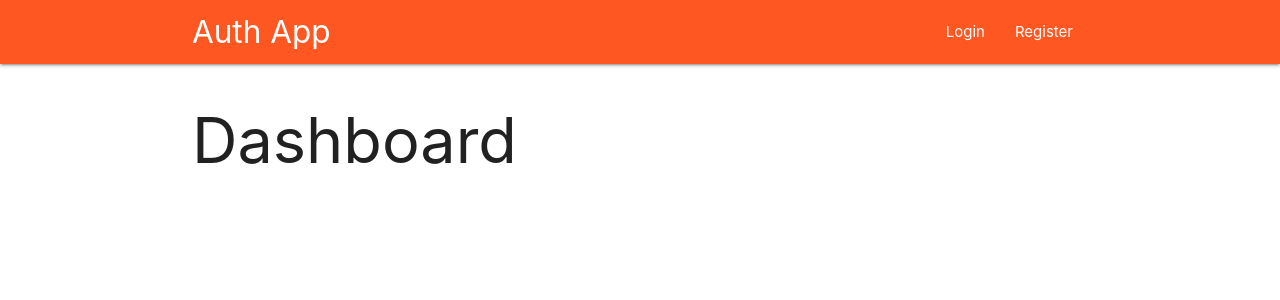
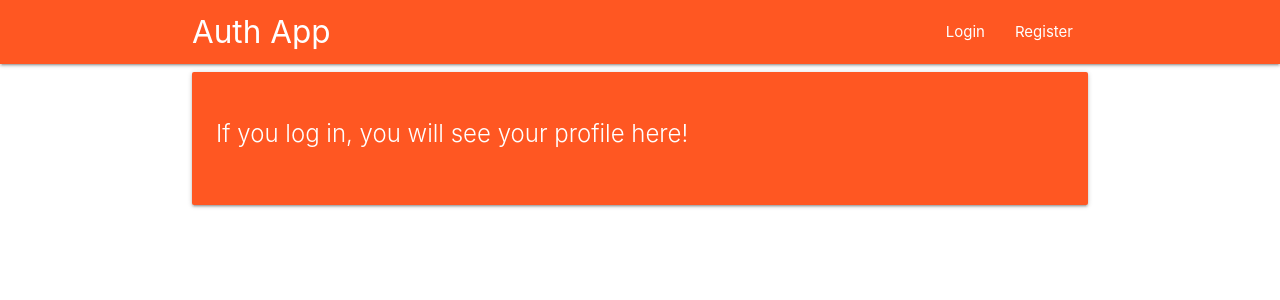
Before and after one commit to erdemozk/SafeAuth, a React (Create React App) app in the folder frontend/: page / in a window 1280 px wide. Shown: the top 300 px of the page. Built offline with nearby package versions, Linux system fonts and the light colour scheme.

Commit message:
Profile on dashboard

```diff
--- a/frontend/src/components/layout/Dashboard.js
+++ b/frontend/src/components/layout/Dashboard.js
@@ -1,9 +1,34 @@
-import React from "react"
+import React, { useContext } from "react"
+import { AuthContext } from "../../context/AuthContext"
 
 const Dashboard = () => {
+  const { user } = useContext(AuthContext)
+
   return (
     <>
-      <h1>Dashboard</h1>
+      {user ? (
+        <div className="card deep-orange hoverable">
+          <br />
+          <h3 className="center white-text">Your Profile</h3>
+          <div className="card-content white-text">
+            <span className="card-title">{user.fullname}</span>
+            <p>{user.email}</p>
+          </div>
+          <br />
+        </div>
+      ) : (
+        <div>
+          <div className="card deep-orange hoverable">
+            <br />
+            <div className="card-content white-text">
+              <span className="card-title">
+                If you log in, you will see your profile here!
+              </span>
+            </div>
+            <br />
+          </div>
+        </div>
+      )}
     </>
   )
 }
```
